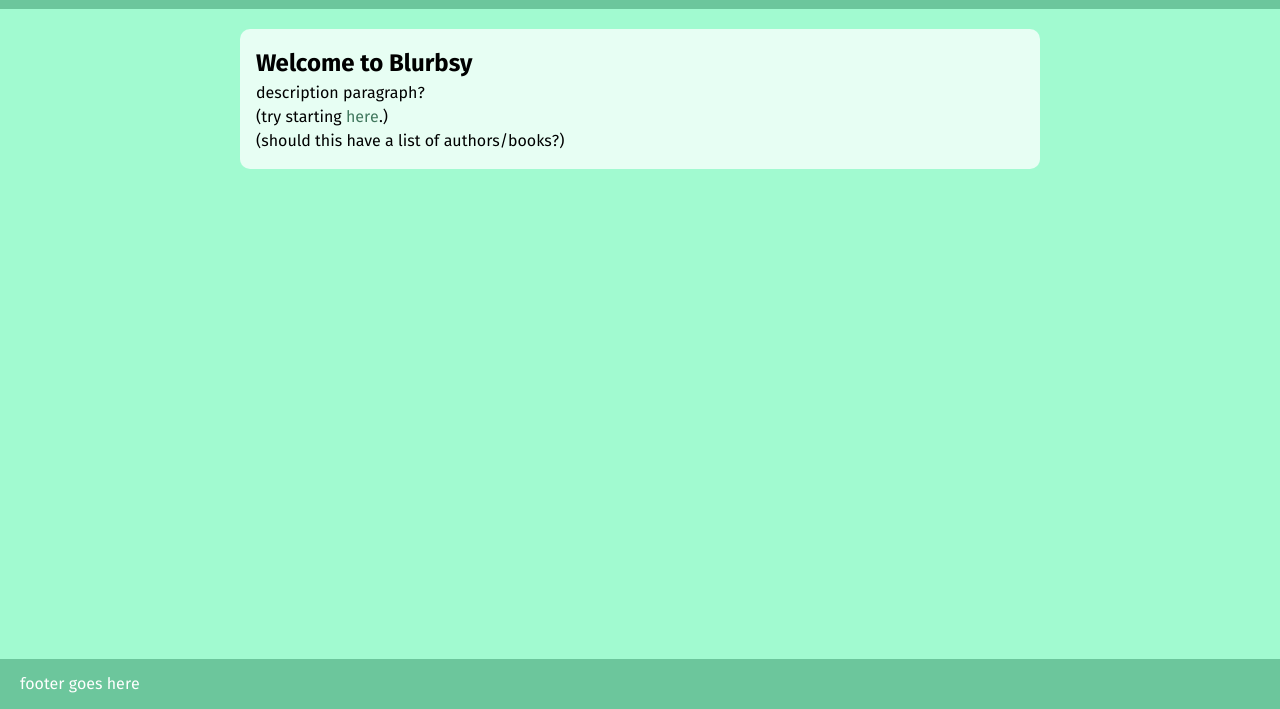
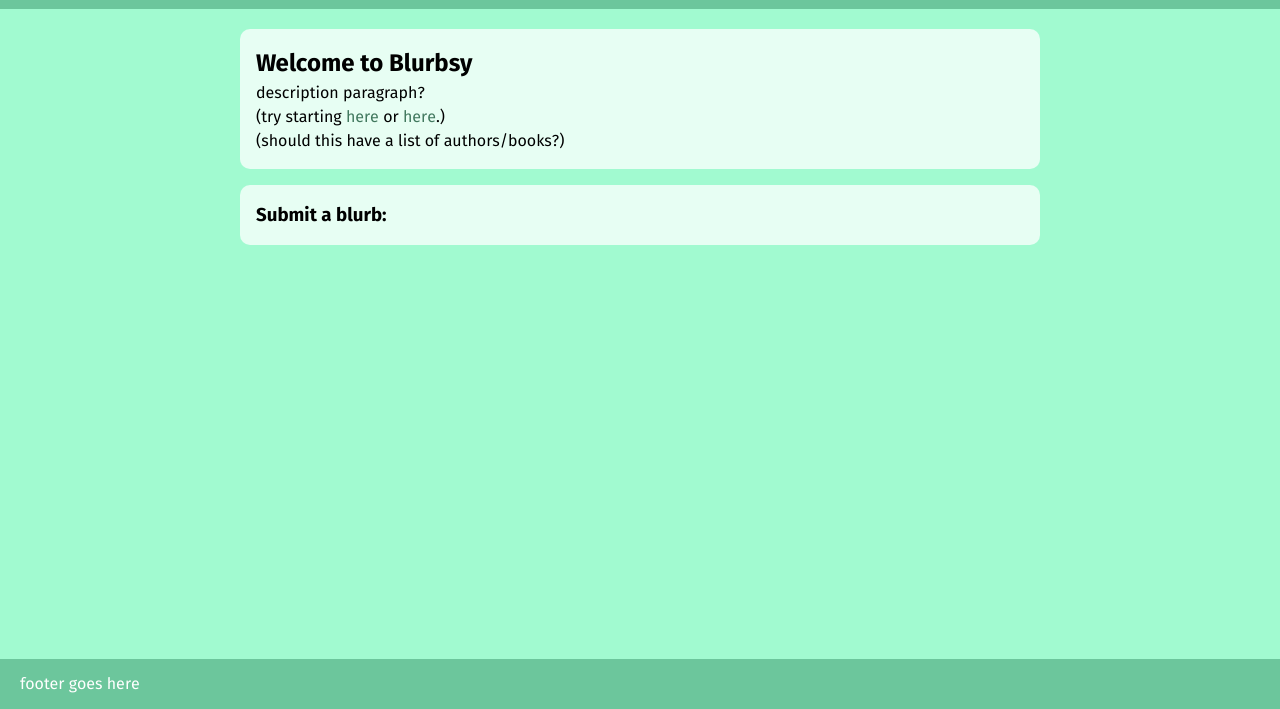
Before and after one commit to dbvisel/blurbsy, a Gatsby site: page / in a window 1280 px wide. Shown: the part 91-800 px from the top of the page. Built offline with nearby package versions, Linux system fonts and the light colour scheme; Gatsby itself is replaced by a stand-in of ours.

Commit message:
put some content in

```diff
--- a/src/pages/index.js
+++ b/src/pages/index.js
@@ -11,9 +11,12 @@ const IndexPage = () => (
 			<h2>Welcome to Blurbsy</h2>
 			<p>description paragraph?</p>
 			<p>
-				(try starting <Link to="/author/lsasekoff">here</Link>.)
+				(try starting <Link to="/author/lsasekoff">here</Link> or <Link to="/book/camouflage">here</Link>.)
 			</p>
 			<p>(should this have a list of authors/books?)</p>
+		</section>
+		<section>
+			<h3>Submit a blurb:</h3>
 		</section>
 	</Layout>
 );
```
